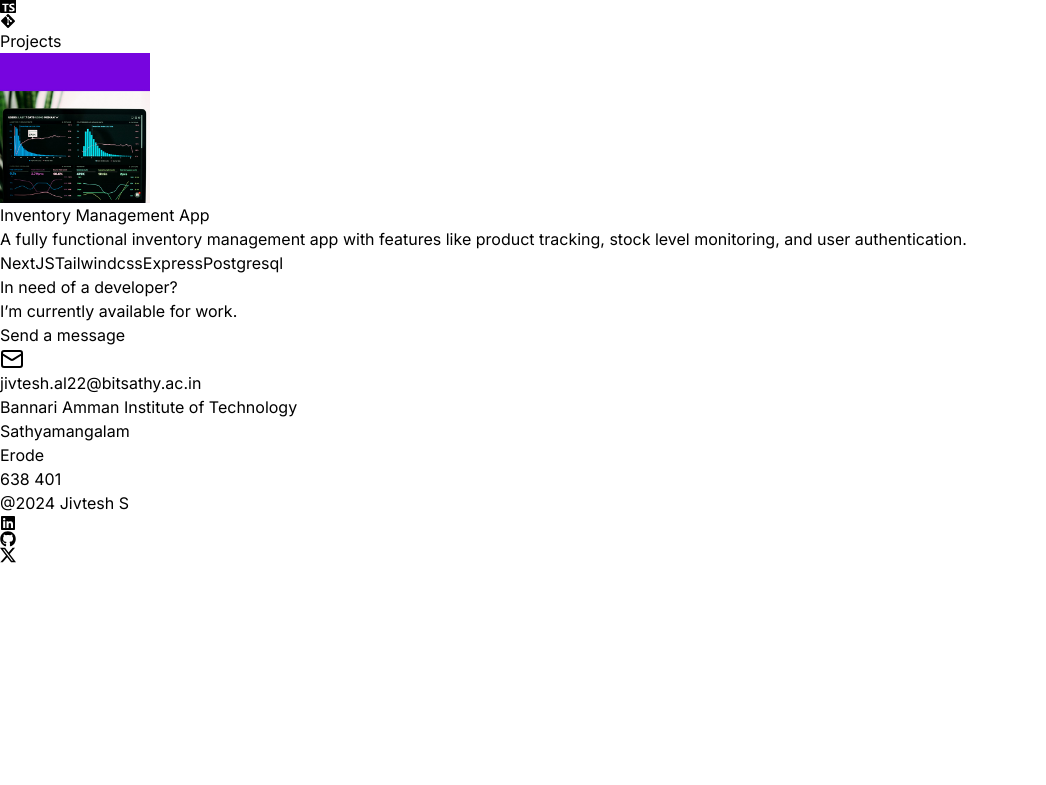
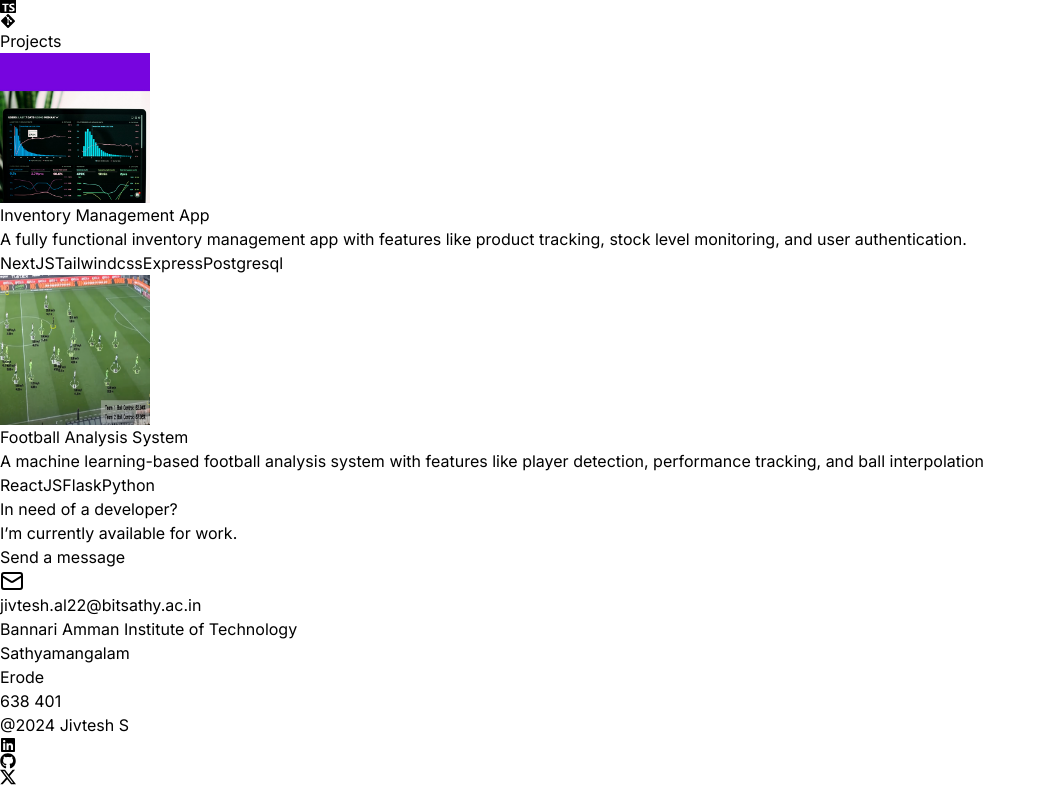
Before and after one commit to JIVTESH28/Portfolio, a React (Vite) app: page / in a window 1280 px wide. Shown: the part 1469-2254 px from the top of the page, without its empty margins (0-1046 px from the left). Before the commit the page ends 2032 px from the top, so only its background shows below. Built offline with nearby package versions, Linux system fonts and the light colour scheme.

Commit message:
contact modification

```diff
--- a/src/components/contact.jsx
+++ b/src/components/contact.jsx
@@ -12,7 +12,7 @@ const contact = () => {
       {/* Top Section */}
       <div className="w-full flex justify-between items-center">
         <div className="flex flex-col items-start space-y-4">
-          <h2 className="text-3xl font-semibold text-white ">
+          <h2 className="text-4xl font-semibold bg-gradient-to-r from-pink-300 via-slate-500 to-purple-500 bg-clip-text text-transparent ">
             In need of a developer?
           </h2>
 
@@ -33,7 +33,7 @@ const contact = () => {
                 repeat: Infinity,
               }}
             />
-            <p className="text-lg ">I’m currently available for work.</p>
+            <p className="text-lg font-semibold">I’m currently available for work.</p>
           </div>
           <a href="mailto:jivtesh.al22@bitsathy.ac.in">
             <button className="px-5 py-2 bg-sky-500 text-white rounded-3xl hover:bg-cyan-500 transition font-semibold">
@@ -43,12 +43,14 @@ const contact = () => {
         </div>
 
         {/* <p className="text-gray-300 text-xl font-semibold">jivtesh.al22@bitsathy.ac.in</p> */}
+        <a href="mailto:jivtesh.al22@bitsathy.ac.in">
         <div className="flex items-center space-x-2 justify-end">
           <Mail className="text-gray-300 h-6 w-6" />
           <p className="text-gray-300 text-xl font-semibold">
             jivtesh.al22@bitsathy.ac.in
           </p>
         </div>
+        </a>
       </div>
 
       {/* Divider */}
@@ -66,9 +68,12 @@ const contact = () => {
 
       {/* Social Links */}
       <div className="flex space-x-4 mt-4">
+        <a href="linkedin.com/in/jivtesh-s-45a39a330">
         <FaLinkedin className="h-6 w-6 text-gray-300 hover:text-gray-100 transition cursor-pointer" />
-
+        </a>
+        <a href="https://github.com/JIVTESH28">
           <FaGithub className="h-6 w-6 text-gray-300 hover:text-gray-100 transition cursor-pointer" />
+        </a>
 
         <BsTwitterX className="h-6 w-6 text-gray-300 hover:text-gray-100 transition cursor-pointer" />
       </div>
--- a/src/projects/index.js
+++ b/src/projects/index.js
@@ -1,5 +1,5 @@
 import project1 from "../assets/project-1.jpg"
-
+import project2 from "../assets/football.jpg"
 
 
 export const PROJECTS = [
@@ -10,13 +10,13 @@ export const PROJECTS = [
         "A fully functional inventory management app with features like product tracking, stock level monitoring, and user authentication.",
       technologies: ["NextJS", "Tailwindcss", "Express", "Postgresql"],
     },
-    // {
-    //   title: "Football Analysis System",
-    //   image: project2,
-    //   description:
-    //     "A machine learning-based football analysis system with features like player detection, performance tracking, and ball interpolation",
-    //   technologies: ["ReactJS", "Flask", "Python"],
-    // },
+    {
+      title: "Football Analysis System",
+      image: project2,
+      description:
+        "A machine learning-based football analysis system with features like player detection, performance tracking, and ball interpolation",
+      technologies: ["ReactJS", "Flask", "Python"],
+    },
     // {
     //   title: "Portfolio Website",
     //   image: project3,
```
Also changed, not shown: src/assets/football.jpg (added).
